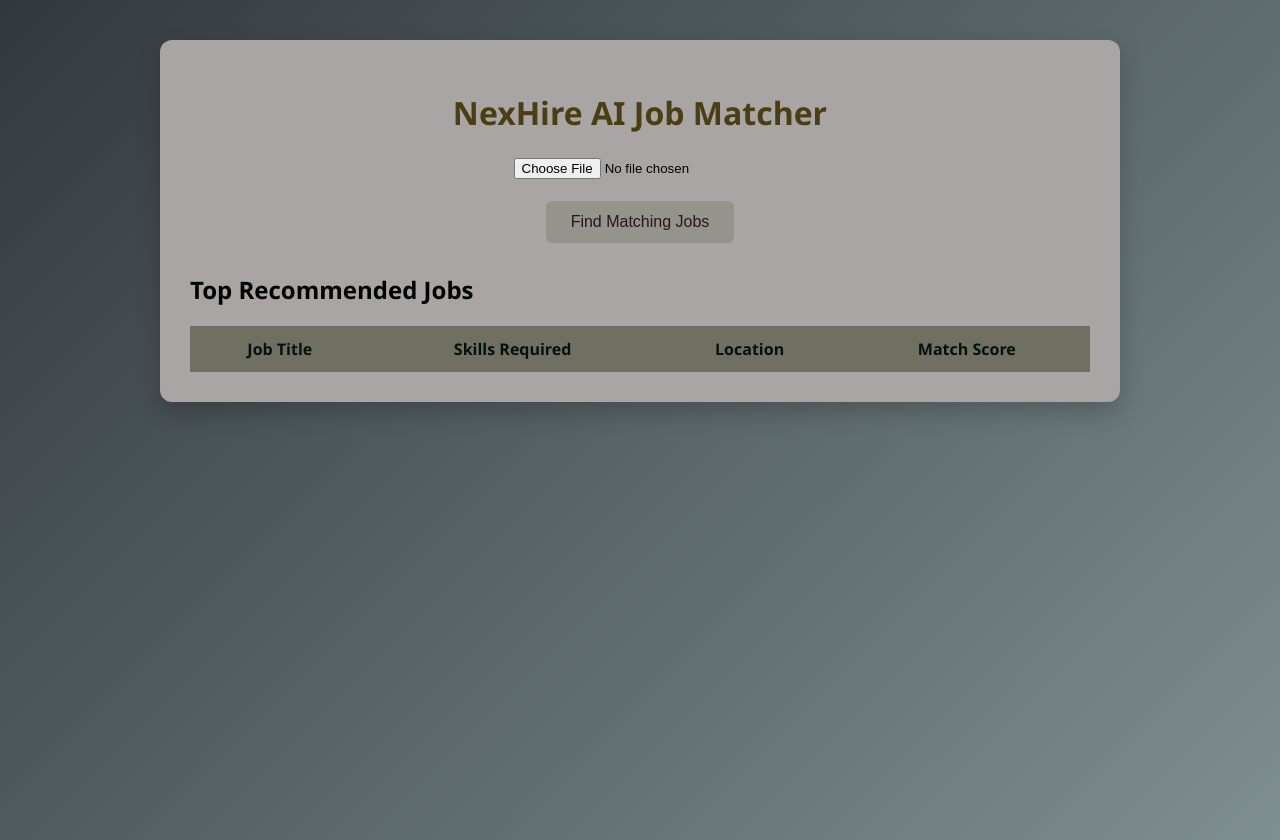
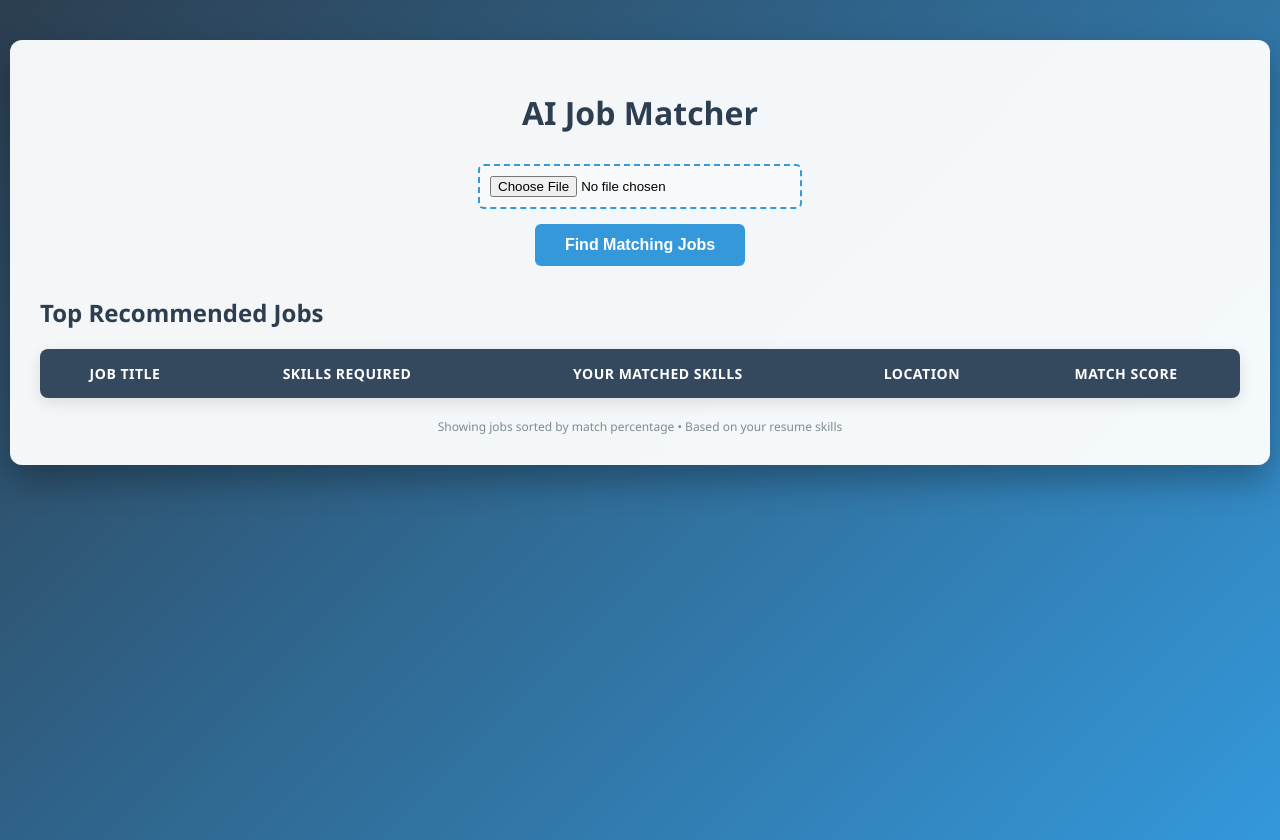
Before and after one commit to amnanaseerr/AI-Job-Matching, a Flask app: page / in a window 1280 px wide. Run offline with Flask 3, Linux system fonts and the light colour scheme; lists and menus that the app fills with data are empty; parts of the project's set-up code (start-up, migrations or seed data) failed here and were passed over.

Commit message:
AI-Job-Matching

```diff
--- a/backend/app.py
+++ b/backend/app.py
@@ -1,9 +1,6 @@
 from flask import Flask, request, jsonify, render_template
 import pandas as pd
 from flask_cors import CORS
-from sklearn.feature_extraction.text import TfidfVectorizer
-from sklearn.metrics.pairwise import cosine_similarity
-import numpy as np
 import re
 
 app = Flask(__name__)
@@ -24,52 +21,155 @@ def match_jobs():
     file = request.files['resume']
     resume_text = file.read().decode("utf-8", errors="ignore").lower()
 
-    # Extract keywords from resume (simple word extraction)
-    resume_words = set(re.findall(r'\w+', resume_text))
+    # Extract ALL skills from resume more intelligently
+    resume_skills = set()
+
+    # Look for specific skills mentioned in the CV
+    skill_patterns = {
+        'python': r'python',
+        'c++': r'c\+\+',
+        'sql': r'sql',
+        'java': r'java',
+        'javascript': r'javascript',
+        'machine learning': r'machine learning|ml',
+        'nlp': r'nlp|natural language',
+        'tensorflow': r'tensorflow',
+        'flask': r'flask',
+        'streamlit': r'streamlit',
+        'numpy': r'numpy',
+        'pandas': r'pandas',
+        'scikit-learn': r'scikit-learn|sklearn',
+        'data preprocessing': r'data preprocessing|preprocessing',
+        'classification': r'classification',
+        'clustering': r'clustering',
+        'regression': r'regression',
+        'data structures': r'data structures|dsa',
+        'algorithms': r'algorithms',
+        'oop': r'oop|object oriented',
+        'dbms': r'dbms|database',
+        'git': r'git',
+        'github': r'github',
+        'jupyter': r'jupyter',
+        'mysql': r'mysql',
+        'sqlite': r'sqlite',
+        'assembly': r'assembly',
+        'document parsing': r'document parsing|parsing',
+        'retrieval': r'retrieval|rag',
+        'model development': r'model development|model building',
+        'feature engineering': r'feature engineering',
+        'supervised learning': r'supervised learning',
+        # Add more as needed
+    }
+
+    # Check each pattern
+    for skill, pattern in skill_patterns.items():
+        if re.search(pattern, resume_text, re.IGNORECASE):
+            resume_skills.add(skill)
+
+    # Also extract individual words that might be skills
+    words = re.findall(r'\b[a-zA-Z0-9\+]{2,}\b', resume_text)
+    common_tech = ['python', 'c++', 'sql', 'java', 'javascript', 'html', 'css',
+                   'react', 'node', 'mongodb', 'aws', 'docker', 'kubernetes',
+                   'tensorflow', 'pytorch', 'scikit', 'pandas', 'numpy', 'flask',
+                   'django', 'git', 'github', 'mysql', 'postgresql', 'mongodb',
+                   'excel', 'tableau', 'powerbi', 'machine learning', 'deep learning',
+                   'nlp', 'computer vision', 'data science', 'analytics']
+
+    for word in words:
+        if word in common_tech:
+            resume_skills.add(word)
+
+    print(f"Found skills in resume: {resume_skills}")  # Debug print
 
     results = []
 
     for i, job in jobs.iterrows():
-        # Get job skills and convert to string
-        skills = str(job['skills']).lower()
-        title = str(job['title']).lower()
-        location = str(job['location']).lower()
+        # Get job skills
+        job_skills_text = str(job['skills']).lower()
 
-        # Split skills into words
-        skill_words = set(re.findall(r'\w+', skills))
+        # Parse job skills (handle commas, spaces, etc.)
+        job_skills_list = []
+        if ',' in job_skills_text:
+            # Split by comma
+            for skill in job_skills_text.split(','):
+                skill = skill.strip()
+                if skill:
+                    job_skills_list.append(skill)
+        else:
+            # If no commas, try to split by spaces or keep as one
+            if job_skills_text and job_skills_text != 'nan':
+                job_skills_list = [job_skills_text]
 
-        # Calculate match based on common words
-        common_words = resume_words.intersection(skill_words)
+        # Clean up skills
+        cleaned_job_skills = []
+        for skill in job_skills_list:
+            # Remove extra spaces
+            skill = ' '.join(skill.split())
+            if skill and skill != 'nan':
+                cleaned_job_skills.append(skill)
 
-        if len(skill_words) > 0:
-            # Calculate percentage based on skills matched
-            match_pct = (len(common_words) / len(skill_words)) * 100
+        # Find matching skills
+        matching_skills = []
+        for job_skill in cleaned_job_skills:
+            # Direct match
+            if job_skill in resume_skills:
+                matching_skills.append(job_skill)
+            else:
+                # Check partial matches (e.g., "Machine Learning" matches "ML")
+                for resume_skill in resume_skills:
+                    # If job skill is contained in resume skill or vice versa
+                    if (job_skill in resume_skill or resume_skill in job_skill):
+                        # Avoid too generic matches
+                        if len(job_skill) > 2 and len(resume_skill) > 2:
+                            matching_skills.append(job_skill)
+                            break
+                    # Handle abbreviations (ML <-> Machine Learning)
+                    elif (job_skill == 'ml' and 'machine learning' in resume_skills) or \
+                         (job_skill == 'ai' and 'artificial intelligence' in resume_skills) or \
+                         (job_skill == 'nlp' and 'natural language' in resume_skills):
+                        matching_skills.append(job_skill)
+                        break
+
+        # Remove duplicates
+        matching_skills = list(set(matching_skills))
+
+        # Calculate match percentage
+        if len(cleaned_job_skills) > 0:
+            match_pct = (len(matching_skills) / len(cleaned_job_skills)) * 100
         else:
             match_pct = 0
 
-        # Add some random variation to make it interesting
-        # This ensures you see different percentages
-        import random
-        random_factor = random.uniform(0.8, 1.2)
-        match_pct = match_pct * random_factor
+        # Boost if job title contains relevant keywords
+        job_title = str(job['title']).lower()
+        title_keywords = ['data', 'software', 'developer', 'engineer', 'programmer',
+                         'machine learning', 'ai', 'ml', 'python', 'c++', 'sql',
+                         'database', 'analyst', 'scientist']
 
-        # Ensure minimum 5% and maximum 98%
-        match_pct = max(5, min(98, match_pct))
+        for keyword in title_keywords:
+            if keyword in job_title:
+                if any(skill in resume_skills for skill in ['python', 'c++', 'sql', 'java', 'programming']):
+                    match_pct += 5  # Bonus for title relevance
+
+        # Cap at 100%
+        match_pct = min(100, match_pct)
 
         # Round to 1 decimal
         match_pct = round(match_pct, 1)
 
+        # Store job with its match info
         results.append({
             "title": job["title"],
             "skills": job["skills"],
             "location": job["location"],
-            "match_score": match_pct
+            "match_score": match_pct,
+            "matching_skills": ", ".join(matching_skills) if matching_skills else "None"
         })
 
-    # Sort descending by match
+    # Sort by match percentage (highest first)
     results = sorted(results, key=lambda x: x["match_score"], reverse=True)
 
-    return jsonify(results[:10])
+    # Return top 20 instead of 10 to see more relevant jobs
+    return jsonify(results[:20])
 
 if __name__ == "__main__":
     app.run(debug=True)
--- a/backend/templates/index.html
+++ b/backend/templates/index.html
@@ -3,62 +3,177 @@
 
 <head>
 <meta charset="UTF-8">
-<title>NexHire AI Job Matcher</title>
+<title>AI Job Matcher</title>
 <style>
 body {
     font-family: 'Segoe UI', sans-serif;
     margin: 0;
     padding: 0;
-    background: linear-gradient(135deg,#32383e,#7e8f90);
+    background: linear-gradient(135deg, #2c3e50, #3498db); /* Dark blue gradient */
     min-height: 100vh;
 }
 
 .container {
-    width: 90%;
-    max-width: 900px;
+    width: 95%;
+    max-width: 1200px;
     margin: auto;
     margin-top: 40px;
-    background: rgb(170, 165, 165);
+    background: rgba(255, 255, 255, 0.95); /* Semi-transparent white */
     padding: 30px;
     border-radius: 12px;
-    box-shadow: 0 10px 25px rgba(0,0,0,0.2);
+    box-shadow: 0 15px 35px rgba(0, 0, 0, 0.3);
+    backdrop-filter: blur(5px);
 }
 
-h1 { text-align: center; color: #4a3e12; }
+h1 {
+    text-align: center;
+    color: #2c3e50; /* Dark blue */
+    font-weight: 600;
+    margin-bottom: 30px;
+}
 
-.upload-box { text-align: center; margin-bottom: 30px; }
+.upload-box {
+    text-align: center;
+    margin-bottom: 30px;
+}
+
+input[type="file"] {
+    padding: 10px;
+    border: 2px dashed #3498db;
+    border-radius: 6px;
+    background: #f8f9fa;
+    width: 300px;
+    margin-bottom: 15px;
+}
 
 button {
-    background: #94948b;
-    color: rgb(35, 23, 36);
+    background: #3498db; /* Light blue */
+    color: white;
     border: none;
-    padding: 12px 25px;
+    padding: 12px 30px;
     font-size: 16px;
     border-radius: 6px;
     cursor: pointer;
+    font-weight: 600;
+    transition: all 0.3s ease;
 }
-button:hover { background: #6c4242; }
+button:hover {
+    background: #2980b9; /* Darker blue */
+    transform: translateY(-2px);
+    box-shadow: 0 5px 15px rgba(52, 152, 219, 0.4);
+}
 
-table { width: 100%; border-collapse: collapse; margin-top: 20px; }
-th { background: #706f62; color: rgb(3, 18, 12); padding: 12px; }
-td { padding: 10px; border-bottom: 1px solid #654545; }
-tr:hover { background: #6c4242; }
+table {
+    width: 100%;
+    border-collapse: collapse;
+    margin-top: 20px;
+    border-radius: 8px;
+    overflow: hidden;
+    box-shadow: 0 5px 15px rgba(0,0,0,0.1);
+}
 
+th {
+    background: #34495e; /* Dark blue-gray */
+    color: white;
+    padding: 15px 12px;
+    font-weight: 600;
+    text-transform: uppercase;
+    font-size: 14px;
+    letter-spacing: 0.5px;
+}
+
+td {
+    padding: 12px;
+    border-bottom: 1px solid #e0e0e0;
+    background: white;
+}
+
+tr:hover td {
+    background: #f5f9ff; /* Very light blue */
+}
+
+/* Progress bar container */
 .progress {
-    background: #ffffff;  /* white background */
-    border-radius: 10px;
+    background: #ecf0f1; /* Light gray */
+    border-radius: 20px;
     overflow: hidden;
     height: 25px;
+    width: 120px;
+    box-shadow: inset 0 1px 3px rgba(0,0,0,0.1);
 }
 
+/* Progress bar fill - SINGLE COLOR */
 .progress-bar {
     height: 25px;
-    background: #7f6161;  /* maroon bar */
+    background: #3498db; /* Light blue - single color */
     display: flex;
-    justify-content: center; /* center horizontally */
-    align-items: center;     /* center vertically */
-    color: #000000;          /* black text */
+    justify-content: center;
+    align-items: center;
+    color: white;
     font-weight: bold;
+    font-size: 12px;
+    text-shadow: 0 1px 2px rgba(0,0,0,0.2);
+    transition: width 0.5s ease;
+}
+
+/* Matching skills styling */
+.skill-match {
+    font-size: 12px;
+    color: #27ae60; /* Green for matched skills */
+    font-weight: 600;
+    background: #e8f8f5;
+    padding: 3px 8px;
+    border-radius: 15px;
+    display: inline-block;
+}
+
+.no-match {
+    color: #7f8c8d;
+    font-style: italic;
+    font-size: 12px;
+}
+
+/* Row highlighting based on match score */
+.high-match-row {
+    background: linear-gradient(90deg, rgba(52, 152, 219, 0.1), transparent);
+}
+
+.medium-match-row {
+    background: linear-gradient(90deg, rgba(241, 196, 15, 0.1), transparent);
+}
+
+.low-match-row {
+    background: linear-gradient(90deg, rgba(231, 76, 60, 0.1), transparent);
+}
+
+/* Skills column */
+.skills-required {
+    color: #34495e;
+    font-size: 13px;
+}
+
+/* Location badge */
+.location-badge {
+    background: #ecf0f1;
+    padding: 4px 8px;
+    border-radius: 15px;
+    font-size: 12px;
+    color: #2c3e50;
+    display: inline-block;
+}
+
+/* Job title */
+.job-title {
+    font-weight: 600;
+    color: #2c3e50;
+}
+
+/* Footer/Status */
+.footer-note {
+    text-align: center;
+    margin-top: 20px;
+    color: #7f8c8d;
+    font-size: 12px;
 }
 </style>
 </head>
@@ -66,53 +181,93 @@ tr:hover { background: #6c4242; }
 <body>
 
 <div class="container">
-<h1>NexHire AI Job Matcher</h1>
+<h1> AI Job Matcher</h1>
 
 <div class="upload-box">
 <form id="resumeForm">
-<input type="file" id="resume" required><br><br>
+<input type="file" id="resume" accept=".txt,.pdf,.doc,.docx" required><br>
 <button type="submit">Find Matching Jobs</button>
 </form>
 </div>
 
-<h2>Top Recommended Jobs</h2>
+<h2 style="color: #2c3e50; margin-bottom: 15px;">Top Recommended Jobs</h2>
 <table id="jobsTable">
 <thead>
 <tr>
 <th>Job Title</th>
 <th>Skills Required</th>
+<th>Your Matched Skills</th>
 <th>Location</th>
 <th>Match Score</th>
 </tr>
 </thead>
 <tbody></tbody>
 </table>
+<div class="footer-note">
+    Showing jobs sorted by match percentage • Based on your resume skills
+</div>
 </div>
 
 <script>
 document.getElementById("resumeForm").addEventListener("submit", async function(e){
     e.preventDefault();
     let fileInput = document.getElementById("resume");
+
+    if (!fileInput.files[0]) {
+        alert("Please select a file first!");
+        return;
+    }
+
     let formData = new FormData();
     formData.append("resume", fileInput.files[0]);
 
     let response = await fetch("/match", { method: "POST", body: formData });
-    if (!response.ok) { console.error("Server error"); return; }
+    if (!response.ok) {
+        console.error("Server error");
+        alert("Error processing resume");
+        return;
+    }
 
     let jobs = await response.json();
     let tableBody = document.querySelector("#jobsTable tbody");
     tableBody.innerHTML = "";
 
+    if (jobs.length === 0) {
+        tableBody.innerHTML = "<tr><td colspan='5' style='text-align:center; padding: 30px;'>No matching jobs found</td></tr>";
+        return;
+    }
+
     jobs.forEach(job => {
         let row = document.createElement("tr");
+
+        // Add row highlighting based on match score
+        if (job.match_score >= 70) {
+            row.classList.add('high-match-row');
+        } else if (job.match_score >= 40) {
+            row.classList.add('medium-match-row');
+        } else if (job.match_score > 0) {
+            row.classList.add('low-match-row');
+        }
+
+        // Format matching skills display
+        let matchingSkillsDisplay = job.matching_skills && job.matching_skills !== "None"
+            ? `<span class="skill-match">✓ ${job.matching_skills}</span>`
+            : `<span class="no-match">No skills matched</span>`;
+
+        // Format job skills
+        let jobSkillsDisplay = job.skills ?
+            `<span class="skills-required">${job.skills}</span>` :
+            '<span class="no-match">No skills listed</span>';
+
         row.innerHTML = `
-            <td>${job.title}</td>
-            <td>${job.skills}</td>
-            <td>${job.location}</td>
+            <td><span class="job-title">${job.title}</span></td>
+            <td>${jobSkillsDisplay}</td>
+            <td>${matchingSkillsDisplay}</td>
+            <td><span class="location-badge">📍 ${job.location}</span></td>
             <td>
                 <div class="progress">
                     <div class="progress-bar" style="width:${job.match_score}%">
-                        ${job.match_score.toFixed(2)}%
+                        ${job.match_score}%
                     </div>
                 </div>
             </td>
```
